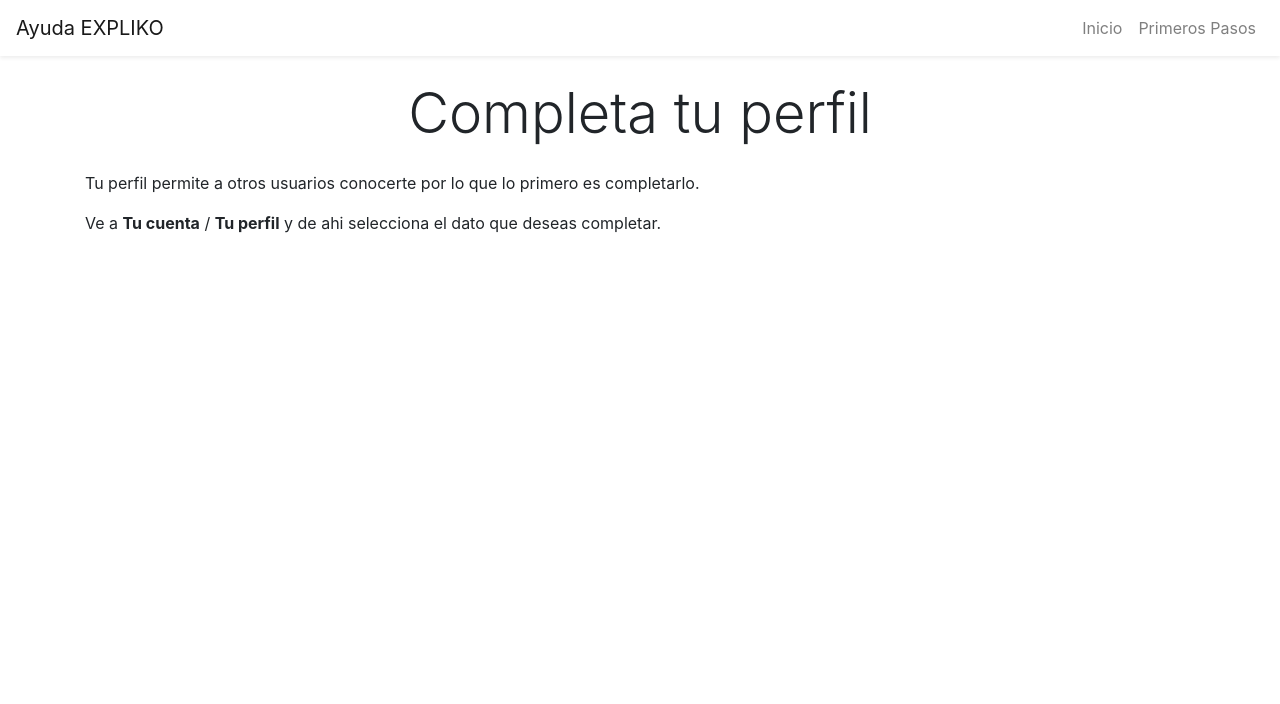
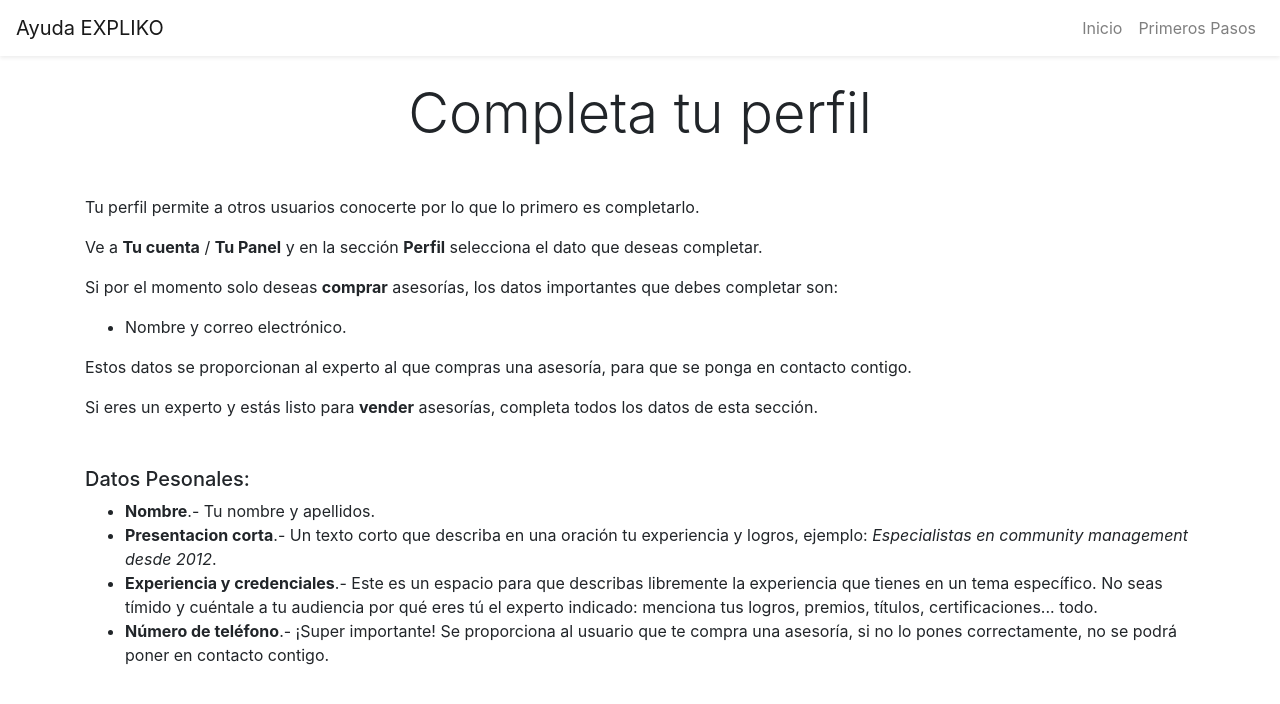
Before and after one commit to aeadbhard/expliko-pages, a Jekyll site: the page built from primeros-pasos/completar-perfil.html, in a window 1280 px wide. Shown: the top 704 px of the page. Built offline with Jekyll 4.4.1, drawn with Linux system fonts in a browser that asks for light colours.

Commit message:
Mas info en completar perfil

```diff
--- a/_layouts/default.html
+++ b/_layouts/default.html
@@ -13,7 +13,7 @@
   <body>
     {% include header.html %}
     <main role="main" class="container">
-      <h1 class='text-center display-4 mb-4'>{{ page.title }}</h1>
+      <h1 class='text-center display-4 mb-5'>{{ page.title }}</h1>
       <section>
          {{ content }}
       </section>
--- a/primeros-pasos/completar-perfil.html
+++ b/primeros-pasos/completar-perfil.html
@@ -3,4 +3,17 @@
 layout: default
 ---
 <p>Tu perfil permite a otros usuarios conocerte por lo que lo primero es completarlo.&nbsp;</p>
-<p>Ve a <strong>Tu cuenta</strong> / <strong>Tu perfil</strong> y de ahi selecciona el dato que deseas completar.</p>
+<p>Ve a&nbsp;<strong>Tu cuenta</strong>&nbsp;/&nbsp;<strong>Tu Panel</strong>&nbsp;y en la secci&oacute;n&nbsp;<strong>Perfil</strong> selecciona el dato que deseas completar.</p>
+<p>Si por el momento solo deseas <strong>comprar</strong> asesor&iacute;as, los datos importantes que debes completar son:</p>
+<ul>
+<li>Nombre y correo electr&oacute;nico.</li>
+</ul>
+<p>Estos datos se proporcionan al experto al que compras una asesor&iacute;a, para que se ponga en contacto contigo.</p>
+<p>Si eres un experto y est&aacute;s listo para <strong>vender</strong> asesor&iacute;as, completa todos los datos de esta secci&oacute;n.</p>
+<h5 class='mt-5'>Datos Pesonales:</h5>
+<ul>
+<li><strong>Nombre</strong>.- Tu nombre y apellidos.</li>
+<li><strong>Presentacion corta</strong>.- Un texto corto que describa en una oraci&oacute;n tu experiencia y logros, ejemplo: <em>Especialistas en community management desde 2012</em>.</li>
+<li><strong>Experiencia y credenciales</strong>.- Este es un espacio para que describas libremente la experiencia que tienes en un tema espec&iacute;fico. No seas t&iacute;mido y cu&eacute;ntale a tu audiencia por qu&eacute; eres t&uacute; el experto indicado: menciona tus logros, premios, t&iacute;tulos, certificaciones... todo.</li>
+<li><strong>N&uacute;mero de tel&eacute;fono</strong>.- &iexcl;Super importante! Se proporciona al usuario que te compra una asesor&iacute;a, si no lo pones correctamente, no se podr&aacute; poner en contacto contigo.</li>
+</ul>
```
Also changed, not shown: 3 other files.
